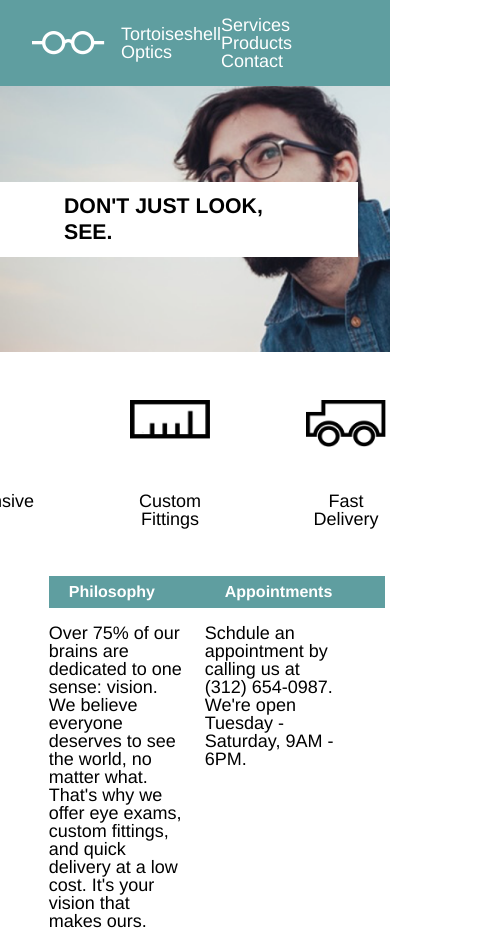
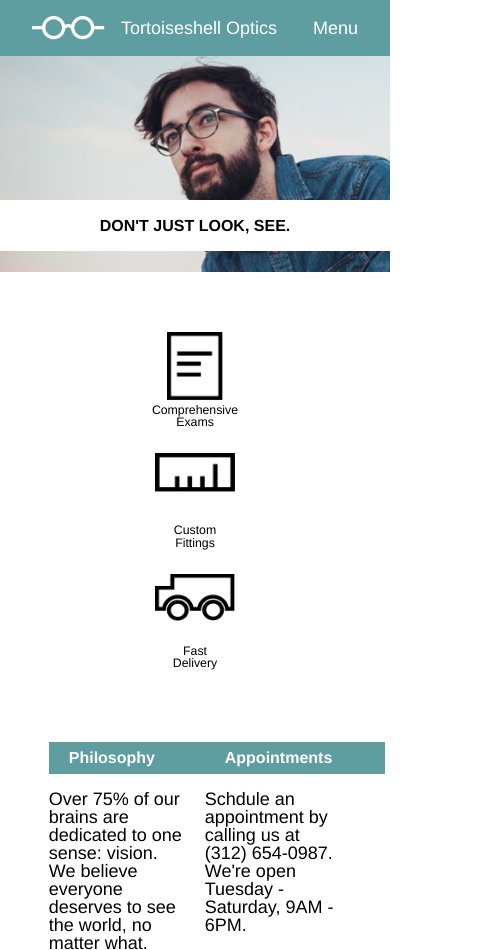
Before and after one commit to Philipwallen/tortoiseshell, a plain HTML site: page index.html in a window 390 px wide. Shown: the top 950 px of the page, 482 px wide, since content can reach past the window. Drawn offline with Linux system fonts and the light colour scheme.

Commit message:
Add Mobile Header CSS rules

```diff
--- a/index.html
+++ b/index.html
@@ -24,6 +24,8 @@
 				<span class='navigation'>Products</span>
 				<span class='navigation'>Contact</span>
 			</div>
+
+			<div class='menu'><span>Menu</span></div>
 			</div>
 			<!-- HEADLINE IN THE COVER IMAGE -->
 			<div class='headline'>
--- a/resources/css/style.css
+++ b/resources/css/style.css
@@ -8,13 +8,21 @@ body {
 	margin: 0 auto;
 
 }
-
+/* MEDIA QUERY TABLET */
 @media only screen and (max-width: 1024px) {
 
 	.container {
 		max-width: 100%;
 		margin: 0 auto;
 
+	}
+}
+
+/* MEDIA QUERY MOBILE */
+@media only screen and (max-width: 480px) {
+	.container {
+		max-width: 100%;
+		margin: 0 auto;
 	}
 }
 
@@ -39,6 +47,7 @@ body {
 
 }
 
+/* MEDIA QUERY TABLET */
 @media only screen and (max-width: 1024px) {
 
 	.content {
@@ -51,6 +60,18 @@ body {
 	}
 }
 
+/* MEDIA QUERY MOBILE */
+@media only screen and (max-width: 480px) {
+
+	.content {
+		position: relative;
+		top: 0;
+	}
+	.header {
+		height: 17rem;
+		margin-bottom: 3.77rem;
+	}
+}
 .header .left {
 	display: flex;
 	align-items: center;
@@ -58,6 +79,22 @@ body {
 	color: white;
 }
 
+.header .menu {
+	display: none;
+}
+
+/* MEDIA QUERY MOBILE */
+@media only screen and (max-width: 480px) {
+	.header .right {
+		display: none;
+	}
+
+	.header .menu {
+		display: block;
+		color: white;
+		padding-right: 2rem;
+	}
+}
 .left img {
 	height: 1.5rem;
 	padding-left: 2rem;
@@ -84,6 +121,7 @@ body {
 	text-transform: uppercase;
 }
 
+/* MEDIA QUERY TABLET */
 @media only screen and (max-width: 1024px) {
 
 	.headline {
@@ -100,16 +138,52 @@ body {
 	}
 }
 
+/* MEDIA QUERY MOBILE */
+@media only screen and (max-width: 480px) {
+	.headline {
+		position: relative;
+		top: 9rem;
+		padding: 1rem 0;
+		text-align: center;
+		background-color: white;
+		width: 100%;
+		margin-right: 0;
+	}
+
+	.headline span {
+		font-size: 1rem;
+
+	}
+
+}
+
 
 /* BODY CONTENT */
 
-.container .products {
-}
 .products {
 	display: flex;
 	height: 8rem;
 	justify-content: center;
 	margin-bottom: 3rem;
+
+}
+
+@media only screen and (max-width: 480px) {
+
+	.products {
+		flex-direction: column;
+		height: auto;
+	}
+
+	.product {
+		padding-left: 6rem;
+		padding-bottom: 1.54rem;
+		height: 6rem;
+	}
+
+	.product-bottom {
+		font-size: 0.77rem;
+	}
 
 }
 
```
